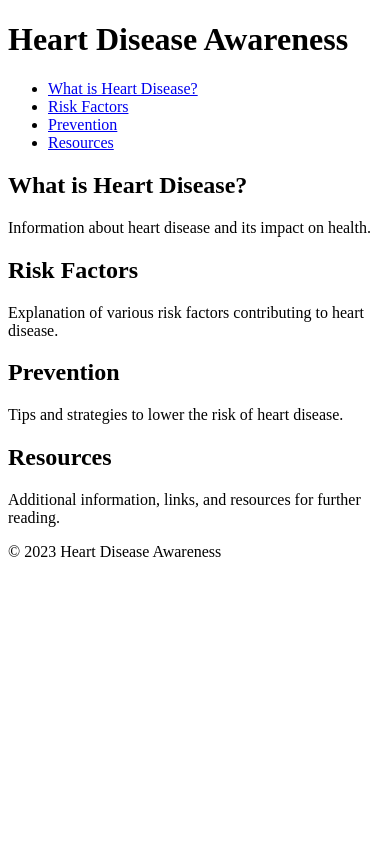
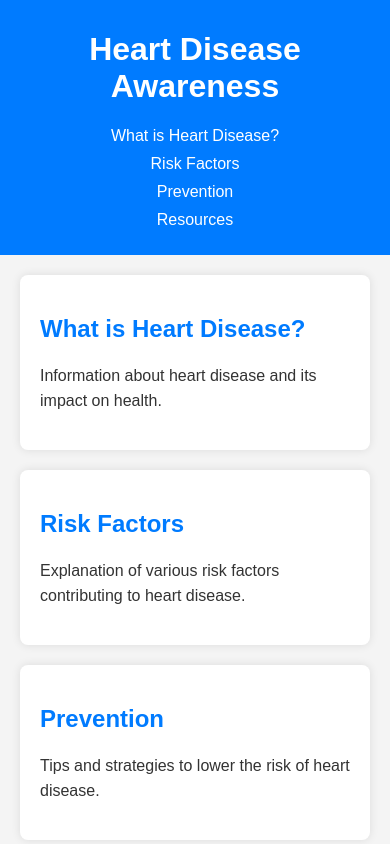
Before and after one commit to Ratselhaft01/HeartDiseaseInfo, a plain HTML site: page index.html in a window 390 px wide. Shown: the top 844 px of the page. Drawn offline with Linux system fonts and the light colour scheme.

Commit message:
Stylesheet Stuff

```diff
--- a/index.html
+++ b/index.html
@@ -4,7 +4,7 @@
     <meta charset="UTF-8">
     <meta name="viewport" content="width=device-width, initial-scale=1.0">
     <title>Heart Disease Information</title>
-    <style href="stylesheets\index.css"></style>
+    <link rel="stylesheet" href="stylesheets\index.css">
 </head>
 <body>
     <header>
--- a/stylesheets/index.css
+++ b/stylesheets/index.css
@@ -23,18 +23,44 @@ nav ul li {
 nav ul li a {
     text-decoration: none;
     color: #fff;
+    transition: all 0.3s ease;
 }
+nav ul li a:hover {
+    color: #ffbf00;
+}
+
+/* Responsive styles */
+@media screen and (max-width: 768px) {
+    header {
+        padding: 10px;
+    }
+    nav ul li {
+        display: block;
+        margin: 10px 0;
+    }
+}
+
 section {
     padding: 20px;
     margin: 20px;
     background-color: #fff;
+    border-radius: 8px;
+    box-shadow: 0 0 10px rgba(0, 0, 0, 0.1);
 }
+
+h2 {
+    color: #007bff;
+}
+
+p {
+    line-height: 1.6;
+}
+
 footer {
     background-color: #007bff;
     color: #fff;
     text-align: center;
     padding: 10px;
-    position: fixed;
     bottom: 0;
     width: 100%;
 }
```
